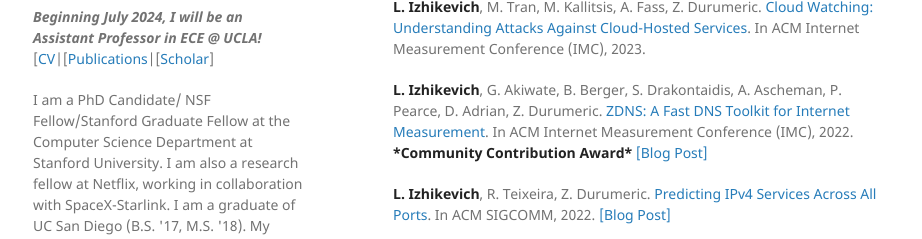
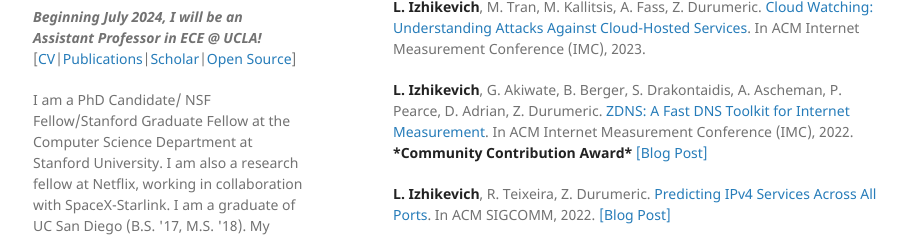
Before and after one commit to LizIzhikevich/lizizhikevich.github.io, a Jekyll site: the page built from tree/pubs.md, in a window 1280 px wide. Shown: the part 331-570 px from the top of the page, without its empty margins (177-1099 px from the left). Built offline with Jekyll 4.4.1, drawn with Linux system fonts in a browser that asks for light colours; our own code applies the rules of GitHub Pages for plain Markdown files; the repository's description, which GitHub fills in, is left out.

Commit message:
Update default.html

```diff
--- a/_layouts/default.html
+++ b/_layouts/default.html
@@ -21,7 +21,7 @@
           <img src="{{site.logo | relative_url}}" alt="Logo" />
         {% endif %}
 
-		<p class="view"><br><b><i>Beginning July 2024, I will be an Assistant Professor in ECE @ UCLA!</i></b><br>[<a href="/assets/app_materials/Liz_CV.pdf">CV</a>|[<a href="/tree/pubs.md">Publications</a>|[<a href="https://scholar.google.com/citations?user=jO0eK0AAAAAJ&hl=en">Scholar</a>]</p>
+		<p class="view"><br><b><i>Beginning July 2024, I will be an Assistant Professor in ECE @ UCLA!</i></b><br>[<a href="/assets/app_materials/Liz_CV.pdf">CV</a>|<a href="/tree/pubs.md">Publications</a>|<a href="https://scholar.google.com/citations?user=jO0eK0AAAAAJ&hl=en">Scholar</a>|<a href="/tree/opensource.md">Open Source</a>]</p>
 
 		<p class="view">I am a PhD Candidate/ NSF Fellow/Stanford Graduate Fellow at the Computer Science Department at Stanford University. I am also a research fellow at Netflix, working in collaboration with SpaceX-Starlink. I am a graduate of UC San Diego (B.S. '17, M.S. '18).  My sister, <a href="https://kizhikevich.github.io">Katherine Izhikevich</a>, also does research in Computer Science. </p>
 
```
